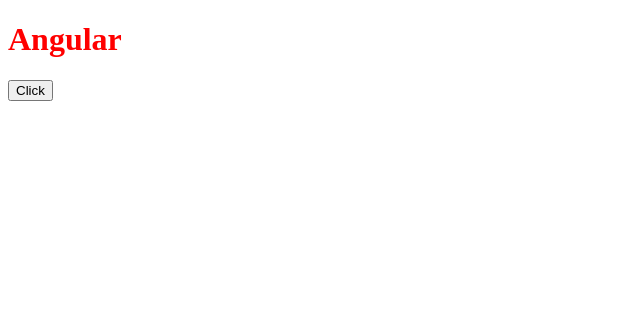
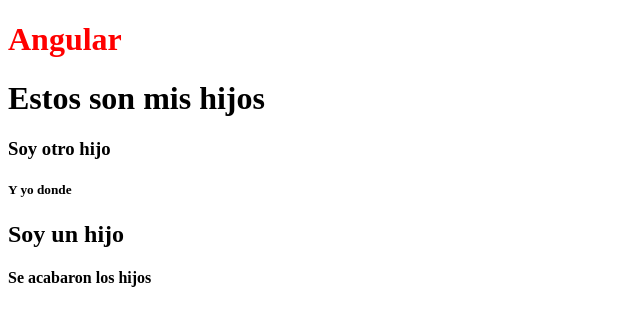
Before and after one commit to AntonioPeinado/angular-examples, an Angular app: page / in a window 1280 px wide. Shown: the top 326 px of the page, without its empty margins (0-640 px from the left). Built offline with nearby package versions, Linux system fonts and the light colour scheme.

Commit message:
ng-content

```diff
--- a/src/app/app.component.html
+++ b/src/app/app.component.html
@@ -4,12 +4,15 @@
 <!-- <ps-interpolation></ps-interpolation>
 <ps-conditional></ps-conditional>
 <ps-list></ps-list> -->
-
+<ps-children>
+  <h2 data-abajo>Soy un hijo</h2>
+  <h3 data-arriba>Soy otro hijo</h3>
+  <h5 data-arriba>Y yo donde</h5>
+</ps-children>
 <!-- Biding examples -->
 <!-- <ps-binding></ps-binding> -->
 <!-- <ps-attr></ps-attr> -->
 <!-- <ps-input [name]="'foo'" [surname]="'bar'" [foo-bar]="'foo-bar'"></ps-input> -->
-<ps-output (myEvent)="onMyEvent($event)"></ps-output>
-
+<!-- <ps-output (myEvent)="onMyEvent($event)"></ps-output> -->
 <!-- Exercises -->
 <!-- <ps-exercises></ps-exercises> -->
--- /dev/null
+++ b/src/app/examples/templates/children.component.html
@@ -0,0 +1,5 @@
+<h1>Estos son mis hijos</h1>
+<ng-content select="[data-arriba]"></ng-content>
+<ng-content select="[data-abajo]"></ng-content>
+<h4>Se acabaron los hijos</h4>
+<ng-content></ng-content>
```
Also changed, not shown: src/app/examples/templates/children.component.ts (added, +8 -0 lines), src/app/examples/templates/templates.module.ts (+5 -2 lines).
